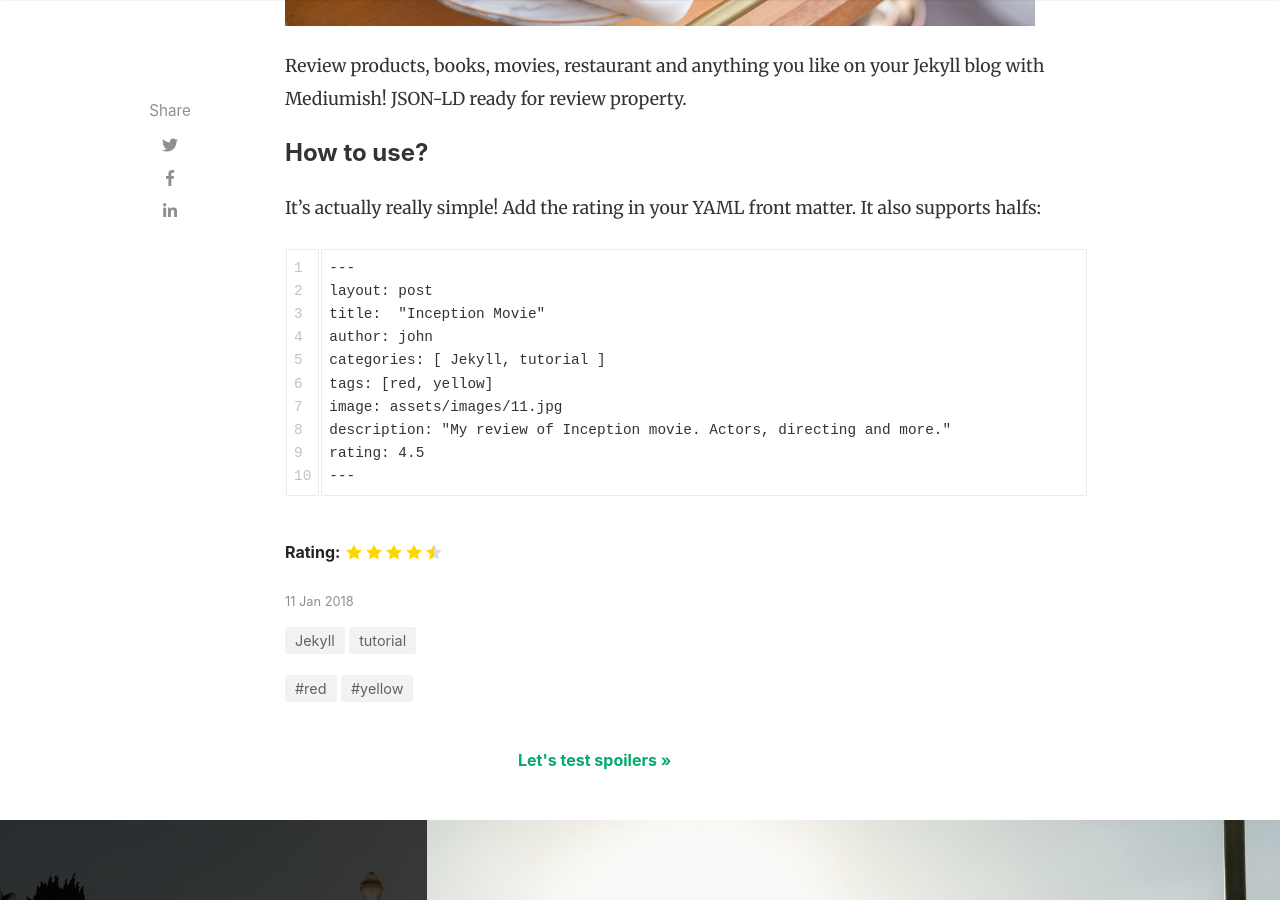
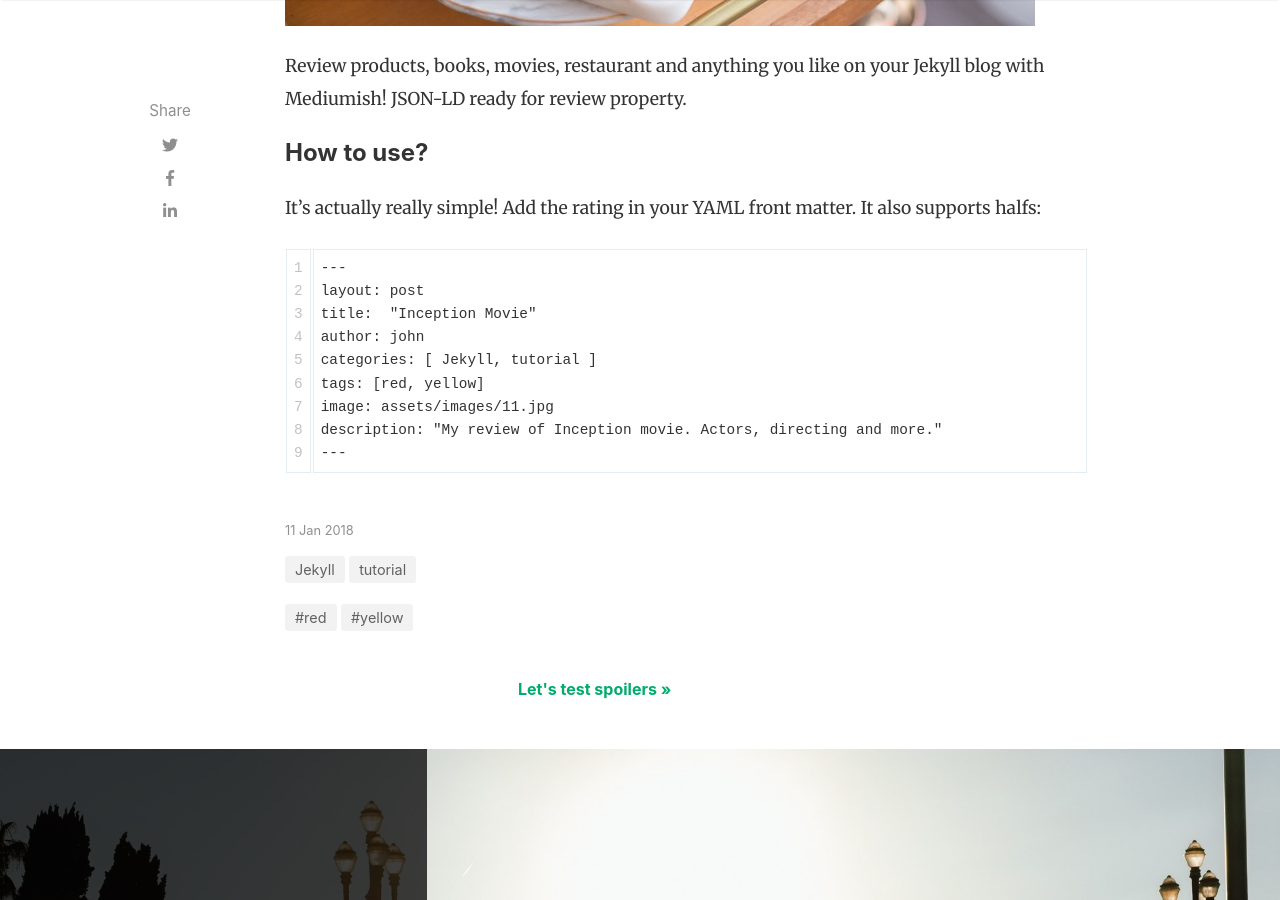
Before and after one commit to ExoplanetMag/exoplanetmag.github.io, a Jekyll site: the page built from _posts/2018-01-11-customer-service.md, in a window 1280 px wide and 900 px high, scrolled down 898 px. Built offline with Jekyll 4.4.1, drawn with Linux system fonts in a browser that asks for light colours; nearby versions of some CDN libraries.

Commit message:
Remove ratings from sample posts

````diff
--- a/_posts/2018-01-11-customer-service.md
+++ b/_posts/2018-01-11-customer-service.md
@@ -8,7 +8,6 @@
 description: "My review of Inception movie. Acting, plot and something else in this short description."
 featured: true
 hidden: true
-rating: 4.5
 ---
 
 Review products, books, movies, restaurant and anything you like on your Jekyll blog with Mediumish! JSON-LD ready for review property.
@@ -26,6 +25,5 @@
 tags: [red, yellow]
 image: assets/images/11.jpg
 description: "My review of Inception movie. Actors, directing and more."
-rating: 4.5
 ---
 ```
````
Also changed, not shown: _posts/2018-01-12-we-all-wait-for-summer.md (+0 -1 lines), _posts/2018-05-12-about-bundler.md (+0 -1 lines).
